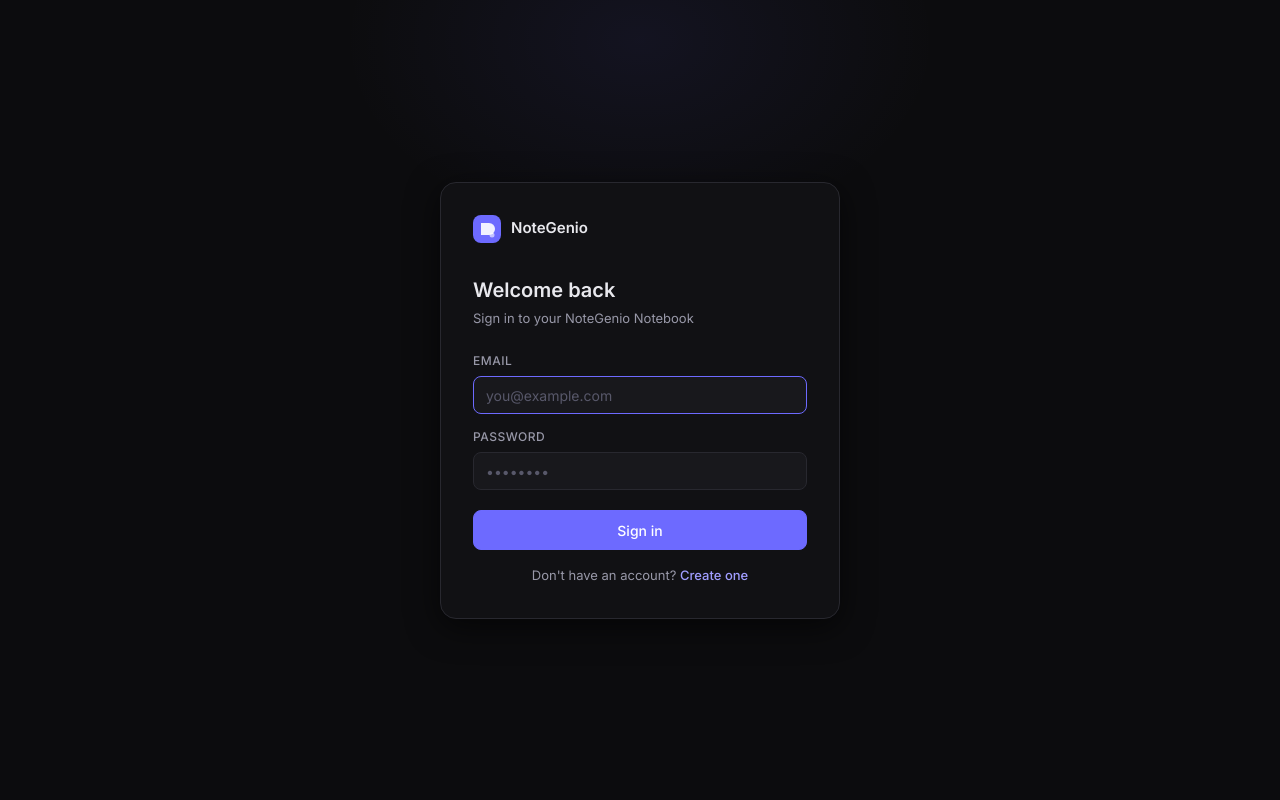
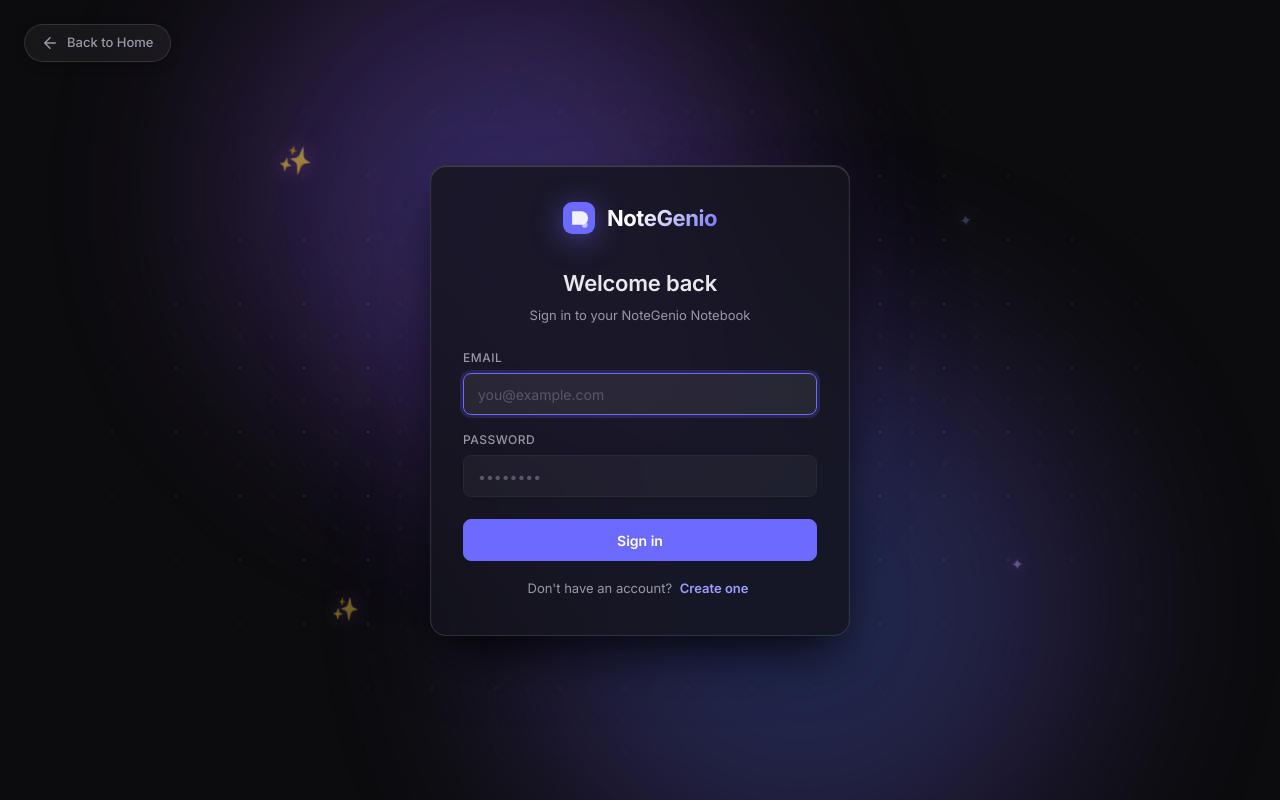
Before and after one commit to Timothious-arhamsoft/gemini_notebook, a React (Vite) app in the folder frontend/: page /auth in a window 1280 px wide. Built offline with nearby package versions, Linux system fonts and the light colour scheme.

Commit message:
Auth page Updated with Home Button

```diff
--- a/frontend/src/pages/Auth/Auth.css
+++ b/frontend/src/pages/Auth/Auth.css
@@ -6,70 +6,221 @@
   padding: 24px;
   position: relative;
   overflow: hidden;
+  background: var(--bg-base, #0b0c10);
+}
+
+/* ── Back to Home Link ────────────────────────────────── */
+.auth-page__back-link {
+  position: absolute;
+  top: 24px;
+  left: 24px;
+  z-index: 10;
+  display: flex;
+  align-items: center;
+  gap: 8px;
+  padding: 8px 16px;
+  background: rgba(255, 255, 255, 0.05);
+  backdrop-filter: blur(12px);
+  -webkit-backdrop-filter: blur(12px);
+  border: 1px solid rgba(255, 255, 255, 0.12);
+  border-radius: var(--radius-full, 9999px);
+  color: var(--text-secondary);
+  font-size: 13px;
+  font-weight: 500;
+  text-decoration: none;
+  transition: all var(--transition);
+  box-shadow: 0 4px 12px rgba(0, 0, 0, 0.2);
+}
+
+.auth-page__back-link:hover {
+  background: rgba(255, 255, 255, 0.12);
+  color: var(--text-primary);
+  border-color: rgba(109, 106, 255, 0.4);
+  transform: translateX(-3px);
+  box-shadow: 0 6px 16px rgba(109, 106, 255, 0.2);
+}
+
+@media (max-width: 640px) {
+  .auth-page__back-link {
+    top: 16px;
+    left: 16px;
+    padding: 6px 12px;
+    font-size: 12px;
+  }
 }
 
 .auth-page__bg {
+
   position: absolute;
   inset: 0;
   pointer-events: none;
+  overflow: hidden;
 }
 
-.auth-page__glow {
+/* ── Grid Mesh Pattern ───────────────────────────────── */
+.auth-page__grid {
   position: absolute;
-  top: -20%;
-  left: 50%;
-  transform: translateX(-50%);
-  width: 600px;
-  height: 400px;
-  background: radial-gradient(ellipse, rgba(109, 106, 255, 0.08) 0%, transparent 70%);
-  border-radius: 50%;
+  inset: 0;
+  background-image:
+    radial-gradient(rgba(255, 255, 255, 0.08) 1px, transparent 1px),
+    radial-gradient(rgba(109, 106, 255, 0.15) 1px, transparent 1px);
+  background-size: 32px 32px, 64px 64px;
+  background-position: 0 0, 16px 16px;
+  mask-image: radial-gradient(ellipse at center, black 30%, transparent 80%);
+  -webkit-mask-image: radial-gradient(ellipse at center, black 30%, transparent 80%);
 }
 
+/* ── Animated Ambient Orbs ───────────────────────────── */
+.auth-page__orb {
+  position: absolute;
+  border-radius: 50%;
+  filter: blur(90px);
+  opacity: 0.45;
+  will-change: transform;
+}
+
+.auth-page__orb--1 {
+  top: -12%;
+  left: 15%;
+  width: 520px;
+  height: 520px;
+  background: radial-gradient(circle, rgba(109, 106, 255, 0.8) 0%, rgba(168, 85, 247, 0.5) 60%, transparent 100%);
+  animation: float-orb-1 18s ease-in-out infinite alternate;
+}
+
+.auth-page__orb--2 {
+  bottom: -15%;
+  right: 12%;
+  width: 580px;
+  height: 580px;
+  background: radial-gradient(circle, rgba(59, 130, 246, 0.7) 0%, rgba(139, 92, 246, 0.5) 60%, transparent 100%);
+  animation: float-orb-2 22s ease-in-out infinite alternate;
+}
+
+.auth-page__orb--3 {
+  top: 40%;
+  left: 48%;
+  transform: translate(-50%, -50%);
+  width: 420px;
+  height: 420px;
+  background: radial-gradient(circle, rgba(168, 85, 247, 0.35) 0%, rgba(99, 102, 241, 0.15) 60%, transparent 100%);
+  animation: pulse-glow 10s ease-in-out infinite alternate;
+}
+
+@keyframes float-orb-1 {
+  0% { transform: translate(0, 0) scale(1); }
+  50% { transform: translate(60px, 40px) scale(1.1); }
+  100% { transform: translate(-40px, 80px) scale(0.95); }
+}
+
+@keyframes float-orb-2 {
+  0% { transform: translate(0, 0) scale(1); }
+  50% { transform: translate(-70px, -50px) scale(1.15); }
+  100% { transform: translate(50px, -30px) scale(0.9); }
+}
+
+@keyframes pulse-glow {
+  0% { opacity: 0.3; transform: translate(-50%, -50%) scale(0.9); }
+  100% { opacity: 0.6; transform: translate(-50%, -50%) scale(1.25); }
+}
+
+/* ── Sparkles & Accents ──────────────────────────────── */
+.auth-page__sparkle {
+  position: absolute;
+  color: rgba(192, 180, 255, 0.7);
+  font-size: 18px;
+  user-select: none;
+  animation: twinkle 4s ease-in-out infinite alternate;
+  filter: drop-shadow(0 0 6px rgba(168, 85, 247, 0.6));
+}
+
+.sparkle--1 { top: 18%; left: 22%; animation-delay: 0s; font-size: 22px; }
+.sparkle--2 { top: 26%; right: 24%; animation-delay: 1.2s; font-size: 16px; color: rgba(147, 197, 253, 0.8); }
+.sparkle--3 { bottom: 22%; left: 26%; animation-delay: 2.5s; font-size: 20px; }
+.sparkle--4 { bottom: 28%; right: 20%; animation-delay: 0.7s; font-size: 15px; color: rgba(216, 180, 254, 0.8); }
+
+@keyframes twinkle {
+  0% { opacity: 0.2; transform: scale(0.8) rotate(0deg); }
+  50% { opacity: 0.85; transform: scale(1.25) rotate(15deg); }
+  100% { opacity: 0.3; transform: scale(0.9) rotate(-10deg); }
+}
+
+/* ── Glassmorphism Auth Card ───────────────────────────── */
 .auth-page__card {
   width: 100%;
-  max-width: 400px;
-  background: var(--bg-surface);
-  border: 1px solid var(--border);
-  border-radius: var(--radius-xl);
-  padding: 32px;
+  max-width: 420px;
+  background: var(--bg-surface-glass, rgba(20, 21, 29, 0.8));
+  backdrop-filter: blur(24px);
+  -webkit-backdrop-filter: blur(24px);
+  border: 1px solid rgba(255, 255, 255, 0.12);
+  border-radius: var(--radius-xl, 18px);
+  padding: 36px 32px;
   position: relative;
   z-index: 1;
-  box-shadow: var(--shadow-lg);
+  box-shadow:
+    0 30px 60px -12px rgba(0, 0, 0, 0.55),
+    0 18px 36px -18px rgba(0, 0, 0, 0.65),
+    inset 0 1px 1px rgba(255, 255, 255, 0.18);
+  transition: transform var(--transition), border-color var(--transition), box-shadow var(--transition);
+}
+
+.auth-page__card:hover {
+  border-color: rgba(109, 106, 255, 0.35);
+  box-shadow:
+    0 35px 70px -12px rgba(0, 0, 0, 0.6),
+    0 20px 40px -18px rgba(109, 106, 255, 0.25),
+    inset 0 1px 1px rgba(255, 255, 255, 0.22);
 }
 
 .auth-page__logo {
   display: flex;
   align-items: center;
-  gap: 10px;
+  justify-content: center;
+  gap: 12px;
   margin-bottom: 32px;
 }
 
+.auth-page__logo-icon {
+  display: flex;
+  align-items: center;
+  justify-content: center;
+  filter: drop-shadow(0 4px 14px rgba(109, 106, 255, 0.5));
+  transition: transform 0.3s cubic-bezier(0.34, 1.56, 0.64, 1);
+}
+
+.auth-page__card:hover .auth-page__logo-icon {
+  transform: scale(1.08) rotate(-4deg);
+}
+
 .auth-page__logo-text {
-  font-size: 15px;
-  font-weight: 600;
-  color: var(--text-primary);
+  font-size: 22px;
+  font-weight: 700;
+  letter-spacing: -0.02em;
+  background: linear-gradient(135deg, #ffffff 30%, var(--accent, #6d6aff) 100%);
+  -webkit-background-clip: text;
+  -webkit-text-fill-color: transparent;
 }
 
 /* ── Shared form styles ─────────────────────────────────── */
-.auth-form__header { margin-bottom: 24px; }
-.auth-form__title  { font-size: 20px; font-weight: 600; color: var(--text-primary); margin-bottom: 4px; }
+.auth-form__header { margin-bottom: 24px; text-align: center; }
+.auth-form__title  { font-size: 22px; font-weight: 600; color: var(--text-primary); margin-bottom: 6px; letter-spacing: -0.01em; }
 .auth-form__subtitle { font-size: 13px; color: var(--text-secondary); }
 
 .auth-form__error {
-  background: var(--error-dim);
-  border: 1px solid rgba(240, 96, 96, 0.25);
-  color: var(--error);
+  background: var(--error-dim, rgba(239, 68, 68, 0.15));
+  border: 1px solid rgba(239, 68, 68, 0.3);
+  color: var(--error, #ef4444);
   border-radius: var(--radius-md);
-  padding: 10px 12px;
+  padding: 10px 14px;
   font-size: 13px;
-  margin-bottom: 16px;
+  margin-bottom: 18px;
 }
 
 .auth-form__fields {
   display: flex;
   flex-direction: column;
-  gap: 14px;
-  margin-bottom: 20px;
+  gap: 16px;
+  margin-bottom: 22px;
 }
 
 .auth-form__label {
@@ -84,20 +235,24 @@
 }
 
 .auth-form__input {
-  height: 38px;
-  background: var(--bg-elevated);
+  height: 42px;
+  background: rgba(255, 255, 255, 0.04);
   border: 1px solid var(--border);
   border-radius: var(--radius-md);
-  padding: 0 12px;
+  padding: 0 14px;
   font-size: 14px;
   color: var(--text-primary);
-  transition: border-color var(--transition);
+  transition: all var(--transition);
   outline: none;
 }
 .auth-form__input::placeholder { color: var(--text-muted); }
-.auth-form__input:focus { border-color: var(--accent); }
+.auth-form__input:focus {
+  background: rgba(255, 255, 255, 0.07);
+  border-color: var(--accent);
+  box-shadow: 0 0 0 3px rgba(109, 106, 255, 0.18);
+}
 
-.auth-form__submit { width: 100%; margin-bottom: 16px; }
+.auth-form__submit { width: 100%; margin-bottom: 18px; height: 42px; font-size: 14px; font-weight: 600; }
 
 .auth-form__switch {
   font-size: 13px;
@@ -108,10 +263,11 @@
 .auth-form__link {
   background: none;
   border: none;
-  color: var(--accent-text);
+  color: var(--accent-text, #a5a3ff);
   font-size: 13px;
-  font-weight: 500;
+  font-weight: 600;
   cursor: pointer;
-  padding: 0;
+  padding: 0 4px;
+  transition: color var(--transition);
 }
-.auth-form__link:hover { text-decoration: underline; }
+.auth-form__link:hover { text-decoration: underline; color: #ffffff; }
--- a/frontend/src/pages/Auth/Auth.tsx
+++ b/frontend/src/pages/Auth/Auth.tsx
@@ -1,4 +1,5 @@
 import { useState } from 'react'
+import { Link } from 'react-router-dom'
 import { LoginForm } from './components/LoginForm'
 import { RegisterForm } from './components/RegisterForm'
 import './Auth.css'
@@ -8,18 +9,38 @@ export function Auth() {
 
   return (
     <div className="auth-page">
+      {/* Back to Home Button */}
+      <Link to="/" className="auth-page__back-link" title="Back to Home">
+        <svg width="18" height="18" viewBox="0 0 24 24" fill="none" stroke="currentColor" strokeWidth="2" strokeLinecap="round" strokeLinejoin="round">
+          <path d="M19 12H5M12 19l-7-7 7-7" />
+        </svg>
+        <span>Back to Home</span>
+      </Link>
+
+      {/* Aesthetic Animated Background */}
       <div className="auth-page__bg" aria-hidden="true">
-        <div className="auth-page__glow" />
+        <div className="auth-page__grid" />
+        <div className="auth-page__orb auth-page__orb--1" />
+        <div className="auth-page__orb auth-page__orb--2" />
+        <div className="auth-page__orb auth-page__orb--3" />
+
+        {/* Floating Genie Sparkles */}
+        <div className="auth-page__sparkle sparkle--1">✨</div>
+        <div className="auth-page__sparkle sparkle--2">✦</div>
+        <div className="auth-page__sparkle sparkle--3">✨</div>
+        <div className="auth-page__sparkle sparkle--4">✦</div>
       </div>
 
       <div className="auth-page__card">
         {/* Logo */}
         <div className="auth-page__logo">
-          <svg width="28" height="28" viewBox="0 0 28 28" fill="none" xmlns="http://www.w3.org/2000/svg">
-            <rect width="28" height="28" rx="8" fill="var(--accent)" />
-            <path d="M8 8h8a6 6 0 0 1 0 12H8V8Z" fill="white" opacity="0.9"/>
-            <circle cx="19" cy="20" r="2.5" fill="white" opacity="0.6"/>
-          </svg>
+          <div className="auth-page__logo-icon">
+            <svg width="32" height="32" viewBox="0 0 28 28" fill="none" xmlns="http://www.w3.org/2000/svg">
+              <rect width="28" height="28" rx="8" fill="var(--accent)" />
+              <path d="M8 8h8a6 6 0 0 1 0 12H8V8Z" fill="white" opacity="0.9"/>
+              <circle cx="19" cy="20" r="2.5" fill="white" opacity="0.6"/>
+            </svg>
+          </div>
           <span className="auth-page__logo-text">NoteGenio</span>
         </div>
 
```
